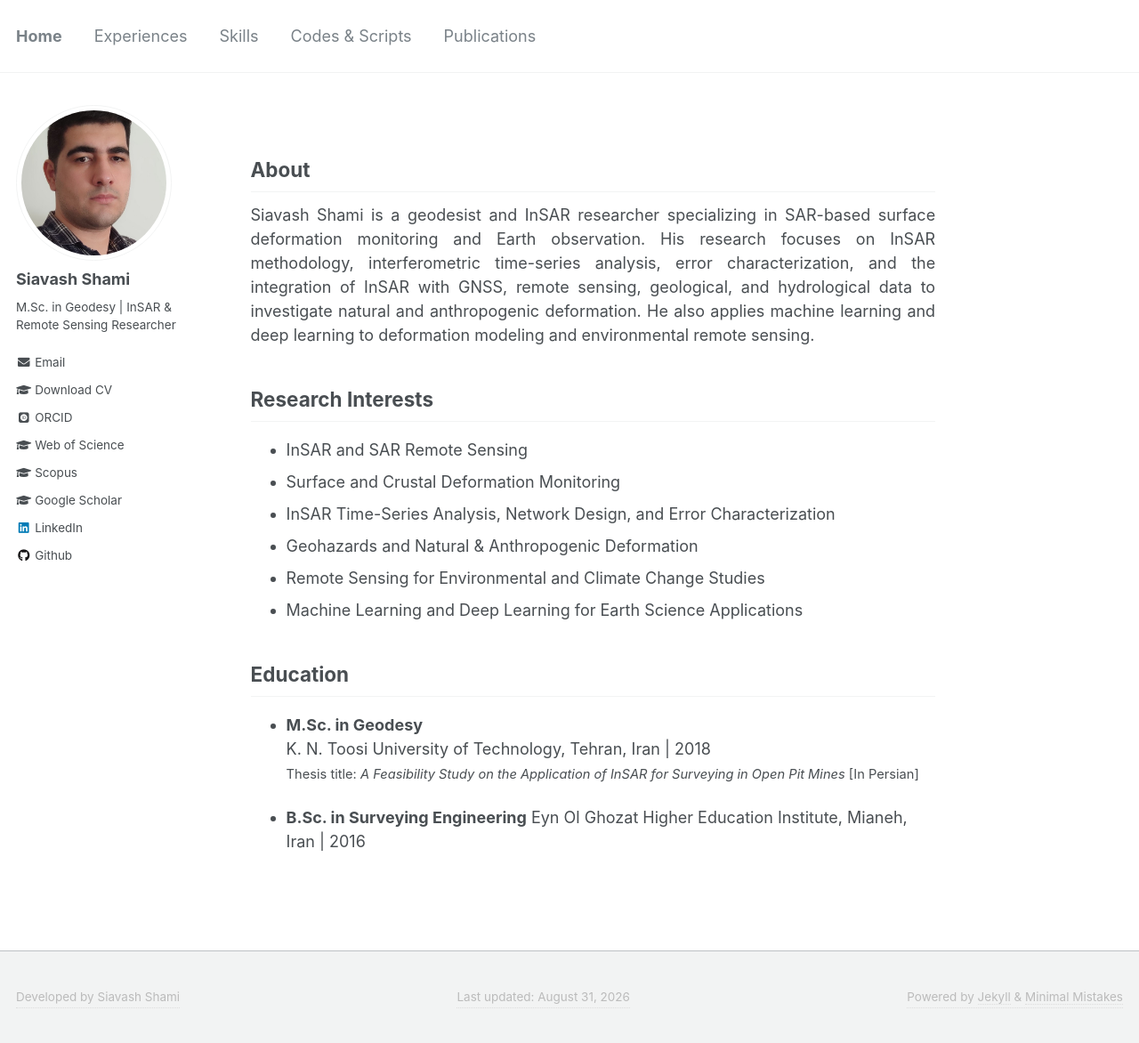
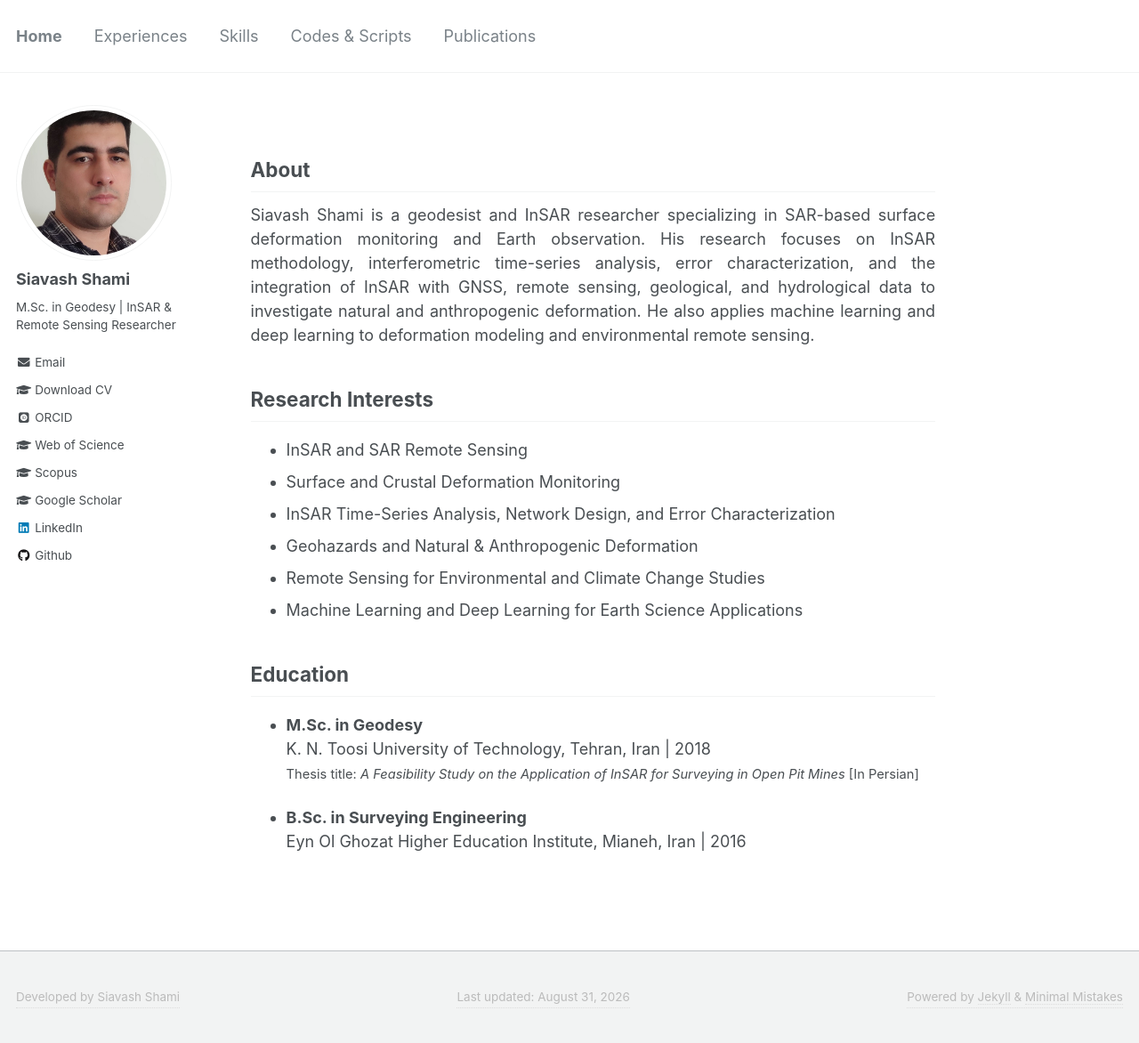
Before and after one commit to siavashshami/siavashshami.github.io, a Jekyll site: the page built from _pages/home.md, in a window 1280 px wide and 1172 px high. Shown: the whole window at 89% size. Built offline with Jekyll 4.4.1, drawn with Linux system fonts in a browser that asks for light colours; some web fonts are replaced.

```diff
--- a/_pages/home.md
+++ b/_pages/home.md
@@ -28,5 +28,5 @@ Siavash Shami is a geodesist and InSAR researcher specializing in SAR-based surf
   Thesis title: <i>A Feasibility Study on the Application of InSAR for Surveying in Open Pit Mines</i> [In Persian]
 </span><br>
 
-- **B.Sc. in Surveying Engineering**
+- **B.Sc. in Surveying Engineering**<br>
   Eyn Ol Ghozat Higher Education Institute, Mianeh, Iran | 2016
```
